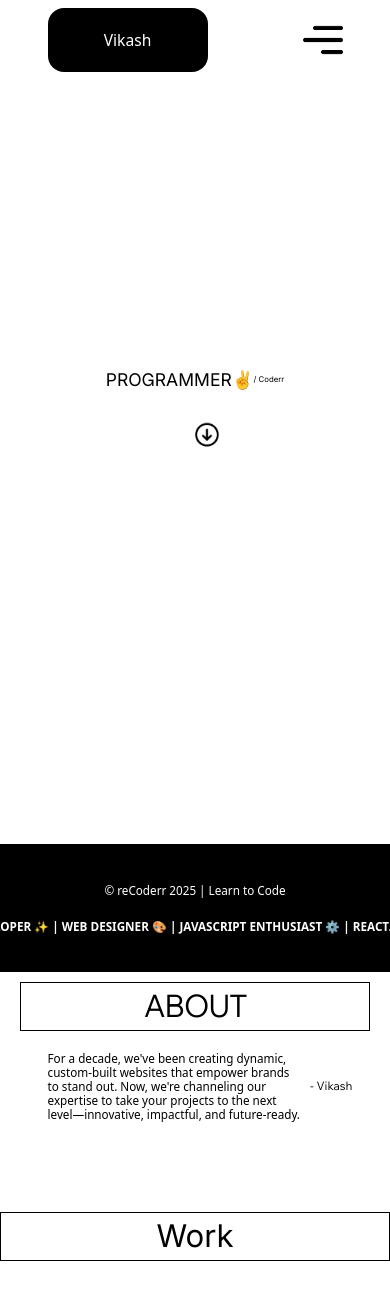
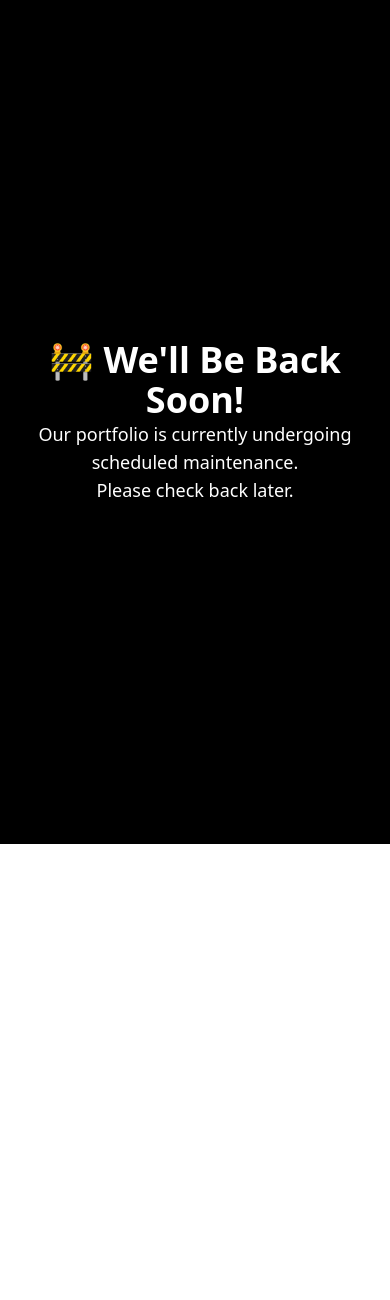
Before and after one commit to vermagithubcs/PortfolioWebsite, a React (Vite) app: page / in a window 390 px wide. Shown: the top 1300 px of the page. After the commit the page ends 844 px from the top, so only its background shows below. Built offline with nearby package versions, Linux system fonts and the light colour scheme.

Commit message:
maintenace website page

```diff
--- a/package.json
+++ b/package.json
@@ -4,7 +4,7 @@
   "version": "0.0.0",
   "type": "module",
   "scripts": {
-    "dev": "vite",
+    "start": "vite",
     "build": "vite build",
     "lint": "eslint .",
     "preview": "vite preview"
--- a/src/App.jsx
+++ b/src/App.jsx
@@ -1,32 +1,42 @@
-import Header from "./Components/Header";
-import BigTextAnimation from "./Components/BigTextAnimation";
-import About from "./Components/About";
-import Footer from "./Components/Footer";
-import Services from "./Components/Services";
-import Work from "./Components/Work";
+// Temporarily Disable due to maintenace the website
+// import Header from "./Components/Header";
+// import BigTextAnimation from "./Components/BigTextAnimation";
+// import About from "./Components/About";
+// import Footer from "./Components/Footer";
+// import Services from "./Components/Services";
+// import Work from "./Components/Work";
+
+import React from "react";
+// Maintenace Page
+import Maintenance from "./pages/Maintenance";
+
 const App = () => {
   return (
     <>
-      <section id="main">
+
+    {/* Maintenance Page  */}
+    <Maintenance />
+    {/* Comment due to Maintenace the website  */}
+      {/* <section id="main"> */}
 
         {/* Header page  */}
-        <Header />
+        {/* <Header /> */}
 
         {/* Page 2 Big Text Animation  */}
-        <BigTextAnimation />
+        {/* <BigTextAnimation /> */}
 
         {/* About page  */}
-        <About />
+        {/* <About /> */}
 
         {/* Works page  */}
-        <Work />
+        {/* <Work /> */}
 
         {/* Services page  */}
-        <Services />
+        {/* <Services /> */}
 
         {/* Footer page  */}
-        <Footer />
-      </section>
+        {/* <Footer /> */}
+      {/* </section> */}
     </>
   );
 };
--- /dev/null
+++ b/src/pages/Maintenance.jsx
@@ -0,0 +1,13 @@
+import React from 'react';
+
+const Maintenance = () => {
+  return (
+    <div className="h-screen flex flex-col items-center justify-center bg-black text-white text-center px-4">
+      <h1 className="text-4xl md:text-5xl font-bold mb-4">🚧 We'll Be Back Soon!</h1>
+      <p className="text-lg md:text-xl mb-2">Our portfolio is currently undergoing scheduled maintenance.</p>
+      <p className="text-lg md:text-xl">Please check back later.</p>
+    </div>
+  );
+};
+
+export default Maintenance;
```
